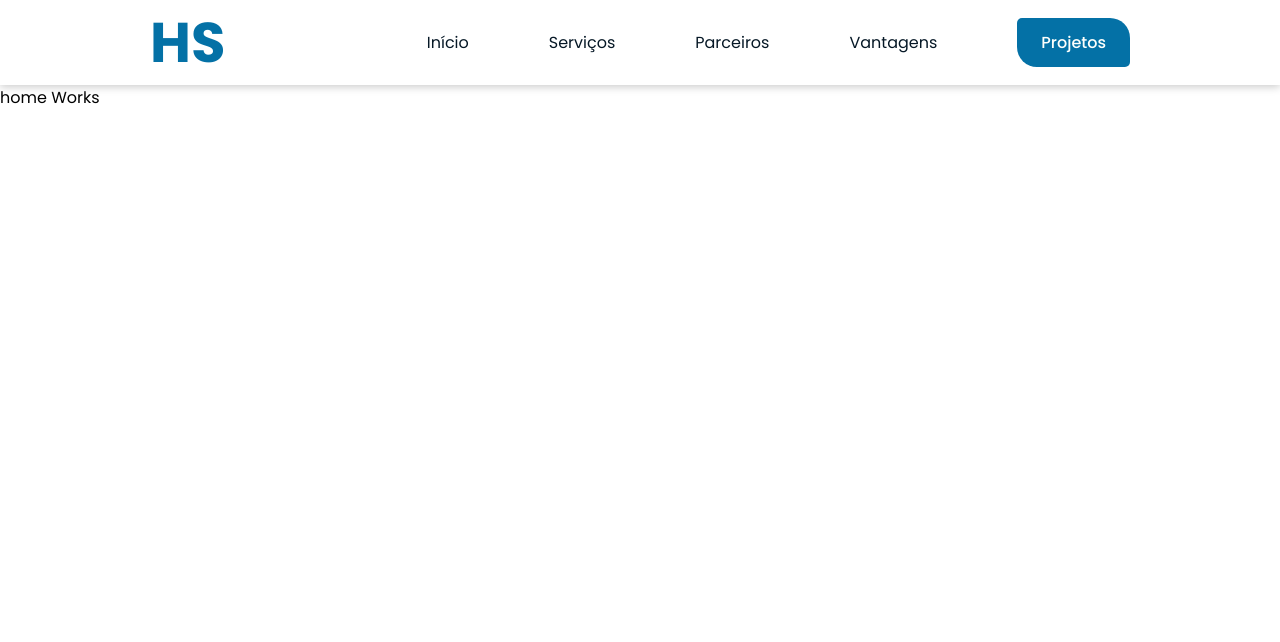
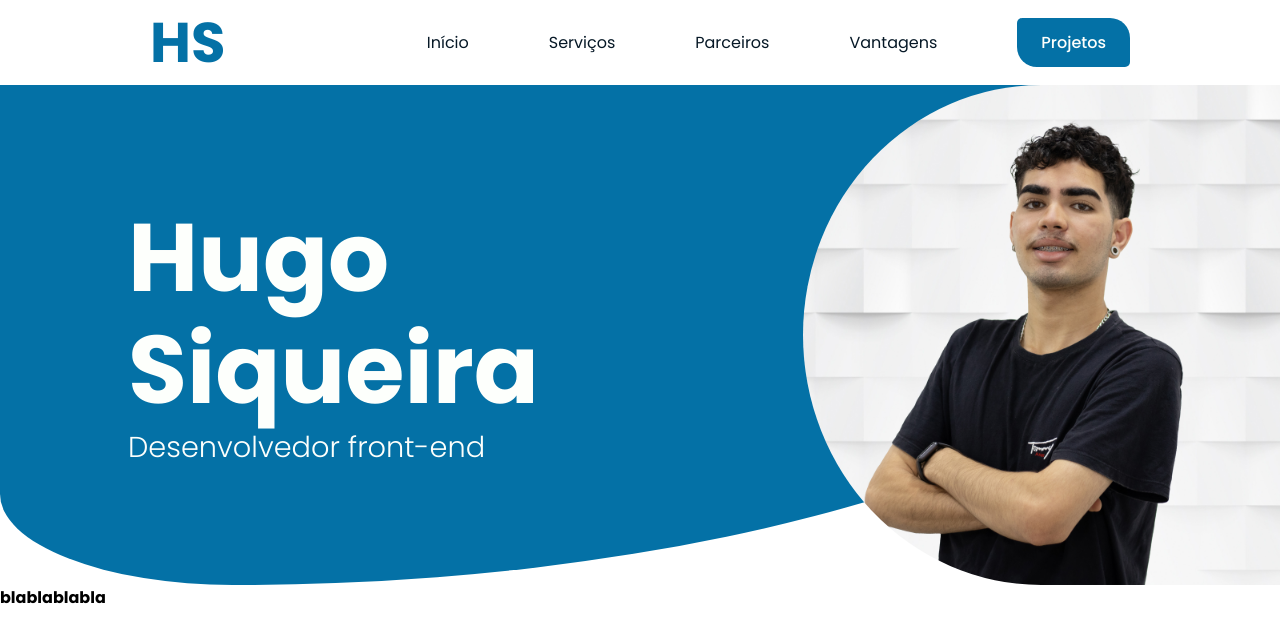
Before and after one commit to hugosique/portfolio-app, an Angular app: page /home in a window 1280 px wide. Shown: the top 642 px of the page. Built offline with nearby package versions, Linux system fonts and the light colour scheme.

Commit message:
home page inicio

```diff
--- a/src/app/modules/home/home.component.html
+++ b/src/app/modules/home/home.component.html
@@ -1,3 +1,14 @@
 <div class="content">
-    <p>home Works</p>
+    <div class="presentation">
+        <div class="title">
+            <h1>Hugo Siqueira</h1>
+            <h2>Desenvolvedor front-end</h2>
+        </div>
+        <div class="photo-profile">
+            <img src="../../../assets/img/pose.png" alt="photo_profile">
+        </div>
+    </div>
+    <div class="about">
+        <h4>blablablabla</h4>
+    </div>
 </div>
--- a/src/app/modules/home/home.component.scss
+++ b/src/app/modules/home/home.component.scss
@@ -0,0 +1,38 @@
+.content {
+    .presentation {
+        background: var(--primary-color);
+        height: 500px;
+        display: flex;
+        border-bottom-right-radius: 90%;
+        border-bottom-left-radius: 20%;
+        justify-content: space-between;
+
+        .title {
+            align-self: center;
+            padding: 0 8rem;
+            width: 700px;
+
+            h1 {
+                font-size: 6rem;
+                line-height: 7rem;
+                color: var(--bg-color);
+                user-select: none;
+            }
+            h2 {
+                font-size: 1.8rem;
+                font-weight: 100;
+                color: var(--bg-color);
+                user-select: none;
+            }
+        }
+
+        .photo-profile {
+            img {
+                height: 100%;
+                border-bottom-left-radius: 50%;
+                border-top-left-radius: 50%;
+                user-select: none;
+            }
+        }
+    }
+}
--- a/src/app/shared/components/header/header.component.scss
+++ b/src/app/shared/components/header/header.component.scss
@@ -3,7 +3,6 @@
     align-items: center;
     justify-content: space-between;
     padding: 18px 150px;
-    box-shadow: 0 0.1rem 0.5rem #ccc;
     height: 85px;
     width: 100%;
     background: #fff;
--- a/src/assets/styles/variables.scss
+++ b/src/assets/styles/variables.scss
@@ -1,6 +1,7 @@
 :root {
     --primary-color: #0471A6;
     --secondary-color: #061826;
+    --tertiary-color: #3685B5;
     --bg-color: #FDFFFC;
     --danger-color: #E71D36;
 }
```
Also changed, not shown: src/assets/img/pose.png (added).
